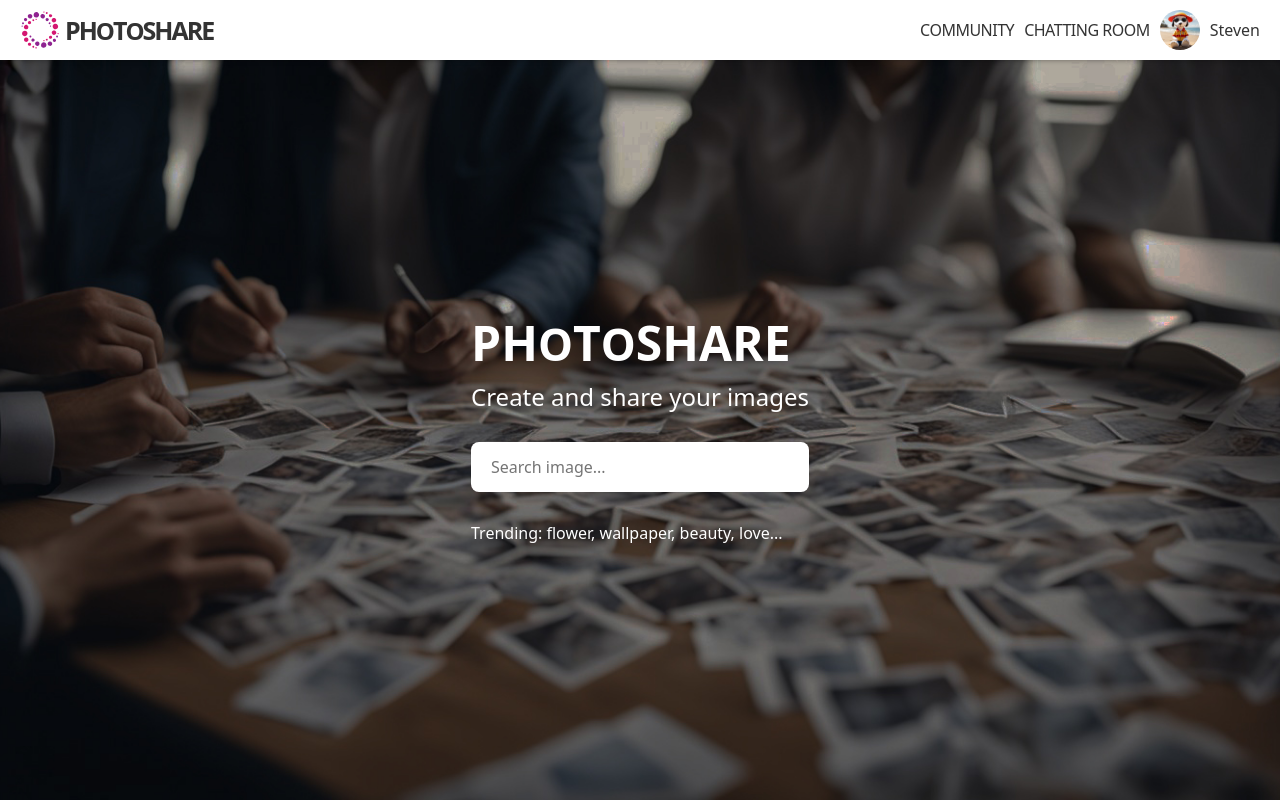
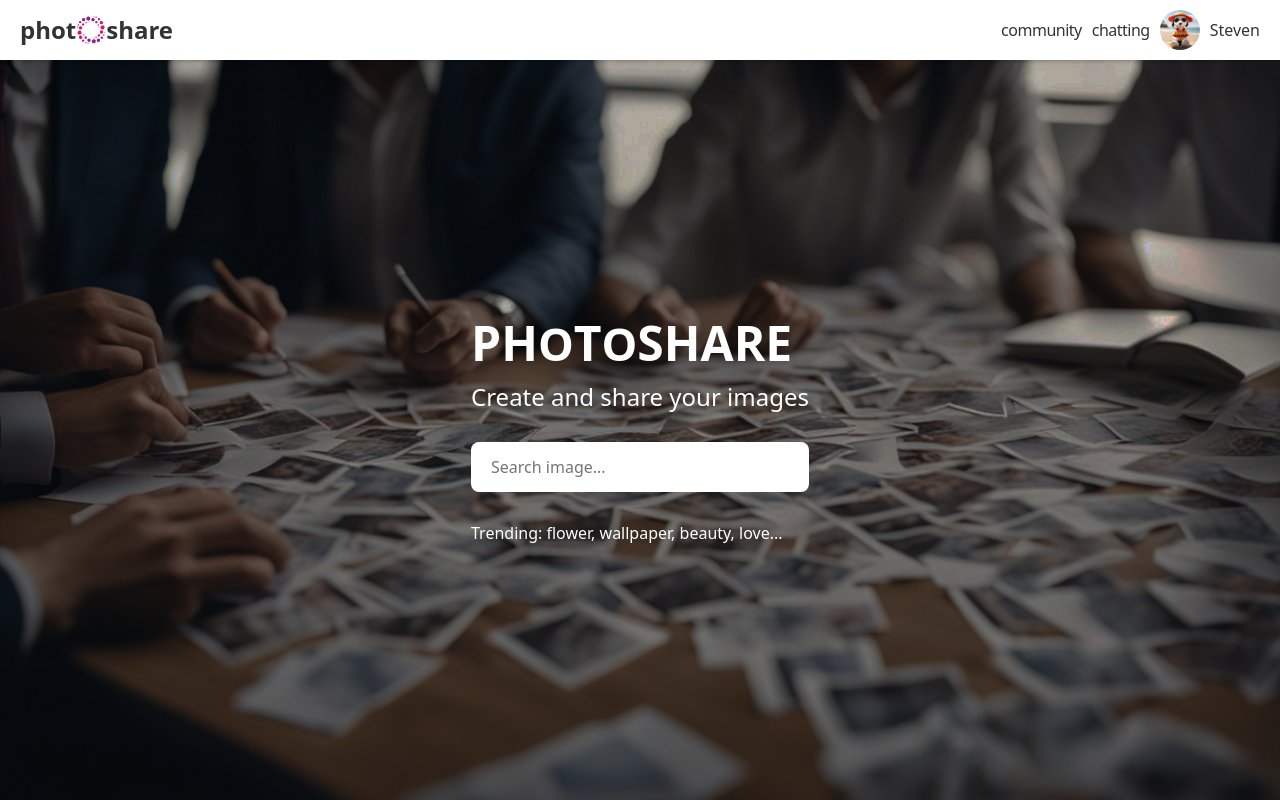
Before and after one commit to dachi-khelashvili/photo-sharing-app, a React (Vite) app: page / in a window 1280 px wide. Shown: the top 800 px of the page. Built offline with nearby package versions, Linux system fonts and the light colour scheme.

Commit message:
fix: fix dashboard

```diff
--- a/index.html
+++ b/index.html
@@ -4,7 +4,7 @@
     <meta charset="UTF-8" />
     <link rel="icon" type="image/svg+xml" href="/logo.svg" />
     <meta name="viewport" content="width=device-width, initial-scale=1.0" />
-    <title>PHoToSHARE</title>
+    <title>photoshare</title>
 
     <style>
       body {
--- a/src/assets/styles/global.css
+++ b/src/assets/styles/global.css
@@ -12,8 +12,8 @@ h1 {
 }
 
 h1 small {
-  font-size: 44px;
-  line-height: 46px;
+  font-size: 45px;
+  line-height: 47px;
 }
 
 h2 {
--- a/src/components/Header/index.tsx
+++ b/src/components/Header/index.tsx
@@ -1,14 +1,7 @@
 import React, { useState, useRef } from 'react';
 import { useNavigate } from 'react-router-dom';
 
-import {
-  Container,
-  Logo,
-  ShortMenu,
-  LogoIcon,
-  LogoTitle,
-  LinkGroup,
-} from './styles';
+import { Container, Logo, ShortMenu, LinkGroup } from './styles';
 
 import { StyledLink, StyledButton, StyledAvatar } from 'components';
 import { PATH } from 'consts';
@@ -47,28 +40,27 @@ export const HeaderComponent: React.FC<HeaderComponentProps> = (props) => {
     <>
       <Container>
         <Logo to={PATH.HOME}>
-          <LogoIcon src="./logo.svg" />
-          <LogoTitle>
-            PH<small>O</small>T<small>O</small>SHARE
-          </LogoTitle>
+          <div>phot</div>
+          <img src="./logo.svg" />
+          <div>share</div>
         </Logo>
         <LinkGroup>
           {!props.isAuthenticated ? (
             <>
               <StyledLink linkstyle="normal" to={PATH.LOGIN}>
-                SIGN IN
+                sign in
               </StyledLink>
               <StyledLink linkstyle="normal" to={PATH.REGISTER}>
-                SIGN UP
+                sign up
               </StyledLink>
             </>
           ) : (
             <>
               <StyledLink linkstyle="normal" to={PATH.COMMUNITY}>
-                COMMUNITY
+                community
               </StyledLink>
               <StyledLink linkstyle="normal" to={PATH.CHATROOM}>
-                CHATTING ROOM
+                chatting
               </StyledLink>
               <StyledAvatar
                 avatarstyle="small"
@@ -96,25 +88,25 @@ export const HeaderComponent: React.FC<HeaderComponentProps> = (props) => {
               buttonstyle="transparent"
               onClick={onClickMyProfileAlerter}
             >
-              My Profile
+              my profile
             </StyledButton>
             <StyledButton
               buttonstyle="transparent"
               onClick={onClickMyPhotosAlerter}
             >
-              My Photos
+              my photos
             </StyledButton>
             <StyledButton
               buttonstyle="transparent"
               onClick={onClickMyFriendsAlerter}
             >
-              My Friends
+              my friends
             </StyledButton>
             <StyledButton
               buttonstyle="transparent"
               onClick={onClickLogOutAlerter}
             >
-              Log Out
+              log out
             </StyledButton>
           </ShortMenu>
         </>
--- a/src/components/Header/styles.tsx
+++ b/src/components/Header/styles.tsx
@@ -23,33 +23,30 @@ export const Logo = styled(Link)`
 
   display: flex;
   align-items: center;
-  gap: 5px;
+  text-decoration: none;
 
-  text-decoration: none;
+  div {
+    font-size: 24px;
+    line-height: 24px;
+    font-weight: bold;
+  }
+
+  @media (max-width: 480px) {
+    div {
+      display: none;
+    }
+  }
+
+  img {
+    width: 30px;
+    height: 30px;
+  }
 
   &:hover {
     color: #222222;
   }
   &:active {
     color: #111111;
-  }
-`;
-
-export const LogoIcon = styled.img`
-  width: auto;
-  height: 40px;
-`;
-
-export const LogoTitle = styled.p`
-  margin: 0 0 0 0;
-  padding: 0;
-
-  font-size: 25px;
-  font-weight: bold;
-  letter-spacing: -2px;
-
-  & > small {
-    font-size: 24px;
   }
 `;
 
@@ -64,8 +61,8 @@ export const ShortMenu = styled.div`
   left: 100vw;
   top: 60px;
   height: 140px;
-  width: 140px;
-  padding: 10px 0;
+  width: fit-content;
+  padding: 0.5rem 1rem;
   margin-bottom: -140px;
   border-radius: 0 0 0 10px;
 
@@ -74,7 +71,7 @@ export const ShortMenu = styled.div`
 
   display: flex;
   flex-direction: column;
-  align-items: center;
+  align-items: start;
   justify-content: space-evenly;
   gap: 5px;
   z-index: 2;
```
